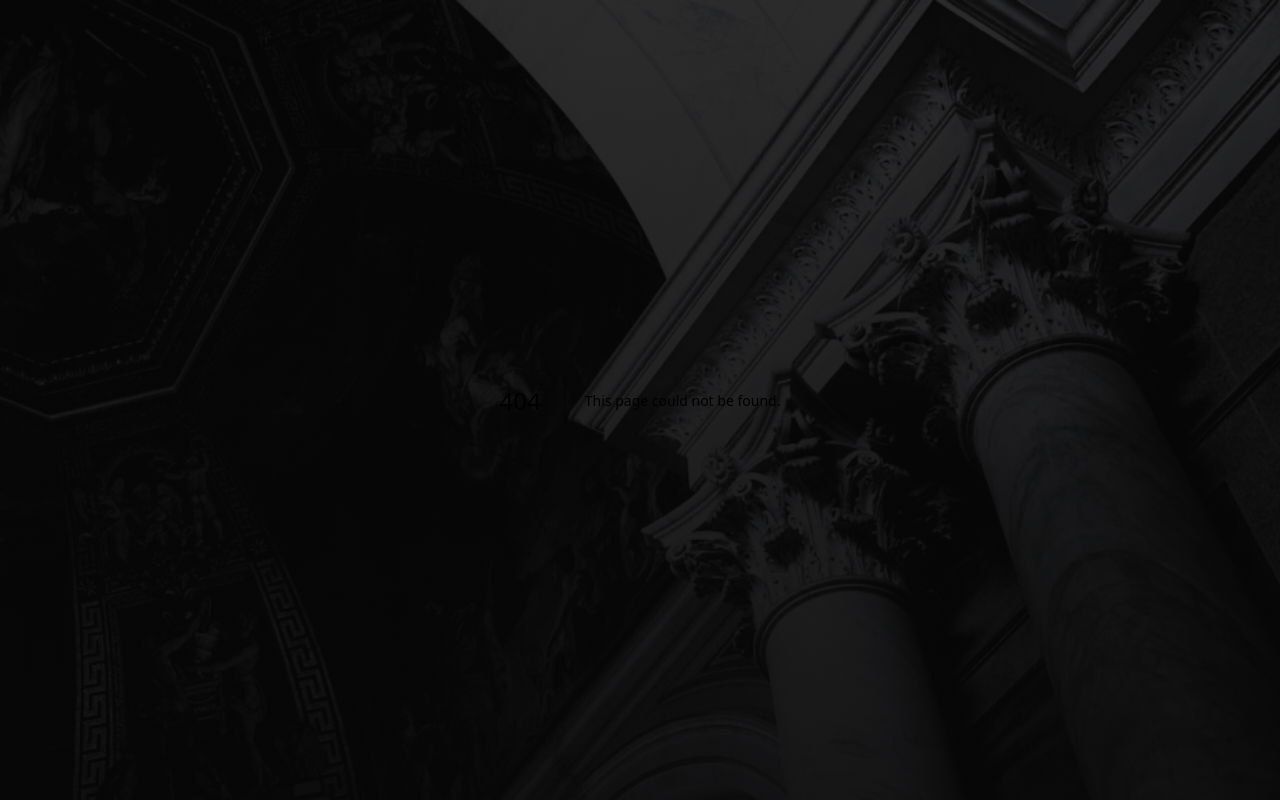
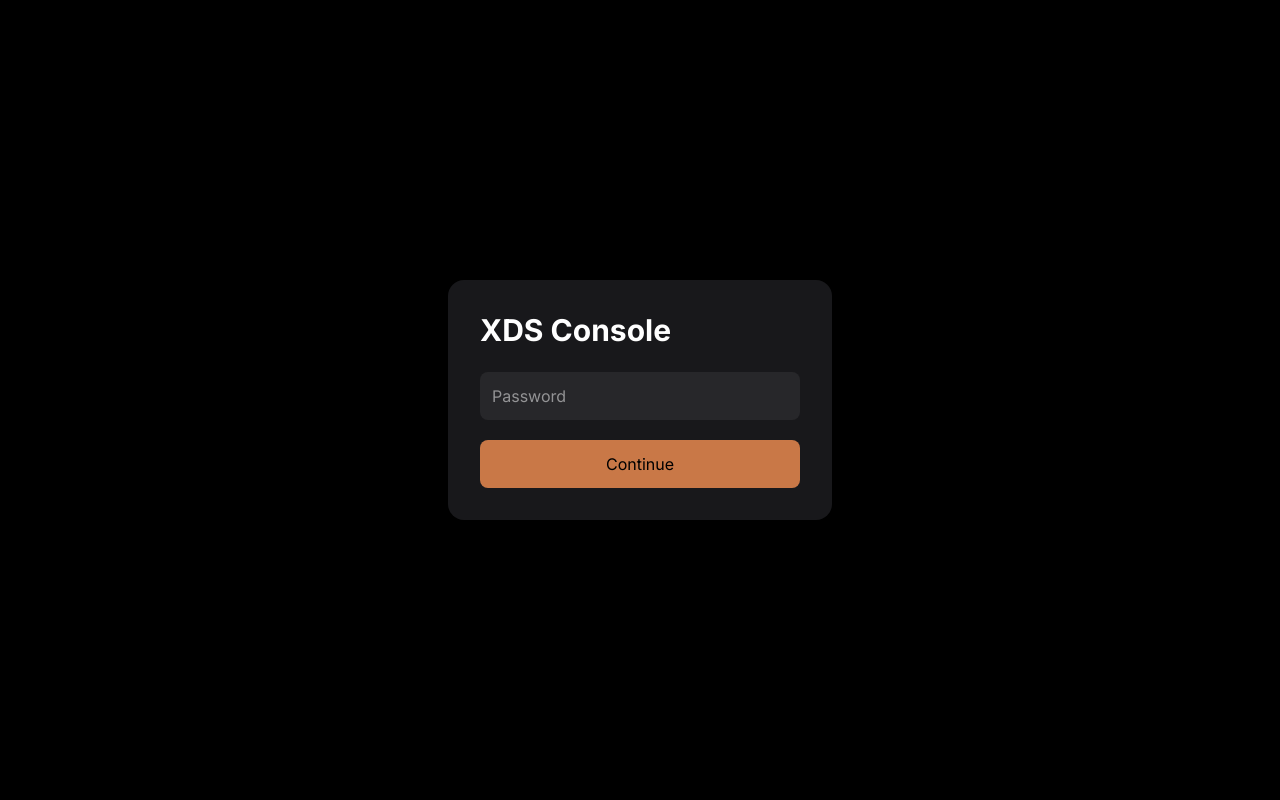
Before and after one commit to Maddymkh/xds-console, a Next.js app: page /login in a window 1280 px wide. Before the commit this address had no page. Built offline with nearby package versions, Linux system fonts and the light colour scheme.

Commit message:
Add login protection

```diff
--- /dev/null
+++ b/app/api/login/route.ts
@@ -0,0 +1,21 @@
+import { cookies } from "next/headers";
+import { NextResponse } from "next/server";
+
+export async function POST(req: Request) {
+  const { password } = await req.json();
+
+  if (password !== process.env.ADMIN_PASSWORD) {
+    return NextResponse.json({}, { status: 401 });
+  }
+
+  const cookieStore = await cookies();
+
+  cookieStore.set("xds-auth", "yes", {
+    httpOnly: true,
+    secure: true,
+    sameSite: "lax",
+    path: "/",
+  });
+
+  return NextResponse.json({ ok: true });
+}
--- /dev/null
+++ b/app/login/page.tsx
@@ -0,0 +1,47 @@
+"use client";
+
+import { useState } from "react";
+import { useRouter } from "next/navigation";
+
+export default function LoginPage() {
+  const [password, setPassword] = useState("");
+  const router = useRouter();
+
+  async function login() {
+    const res = await fetch("/api/login", {
+      method: "POST",
+      body: JSON.stringify({ password }),
+    });
+
+    if (res.ok) {
+      router.push("/organizer");
+    } else {
+      alert("Wrong password");
+    }
+  }
+
+  return (
+    <div className="flex min-h-screen items-center justify-center bg-black">
+      <div className="w-96 rounded-2xl bg-zinc-900 p-8">
+        <h1 className="mb-6 text-3xl font-bold text-white">
+          XDS Console
+        </h1>
+
+        <input
+          type="password"
+          placeholder="Password"
+          value={password}
+          onChange={(e)=>setPassword(e.target.value)}
+          className="w-full rounded-lg bg-zinc-800 p-3 text-white"
+        />
+
+        <button
+          onClick={login}
+          className="mt-5 w-full rounded-lg bg-[var(--accent)] py-3 text-black"
+        >
+          Continue
+        </button>
+      </div>
+    </div>
+  );
+}
--- /dev/null
+++ b/middleware.ts
@@ -0,0 +1,22 @@
+import { NextRequest, NextResponse } from "next/server";
+
+export function middleware(req: NextRequest) {
+  if (
+    req.nextUrl.pathname.startsWith("/login") ||
+    req.nextUrl.pathname.startsWith("/api")
+  ) {
+    return NextResponse.next();
+  }
+
+  const auth = req.cookies.get("xds-auth");
+
+  if (!auth) {
+    return NextResponse.redirect(new URL("/login", req.url));
+  }
+
+  return NextResponse.next();
+}
+
+export const config = {
+  matcher: "/((?!_next|favicon.ico).*)",
+};
--- a/package.json
+++ b/package.json
@@ -12,6 +12,7 @@
     "@fontsource/cinzel": "^5.3.0",
     "@supabase/ssr": "^0.12.0",
     "@supabase/supabase-js": "^2.110.2",
+    "basic-auth": "^3.0.0",
     "framer-motion": "^12.42.2",
     "lucide-react": "^1.26.0",
     "next": "16.2.10",
```
Also changed, not shown: 1 other file (tests, documents, lock files or other folders).
